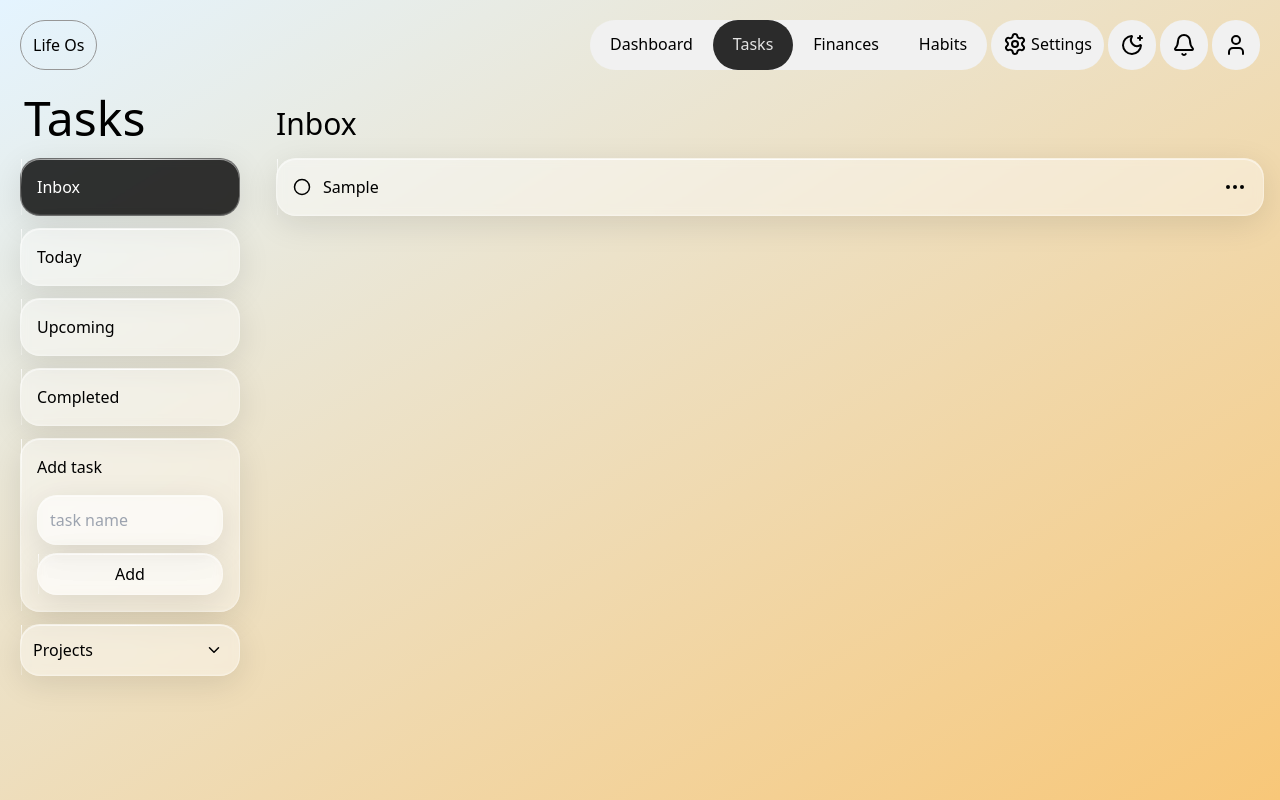
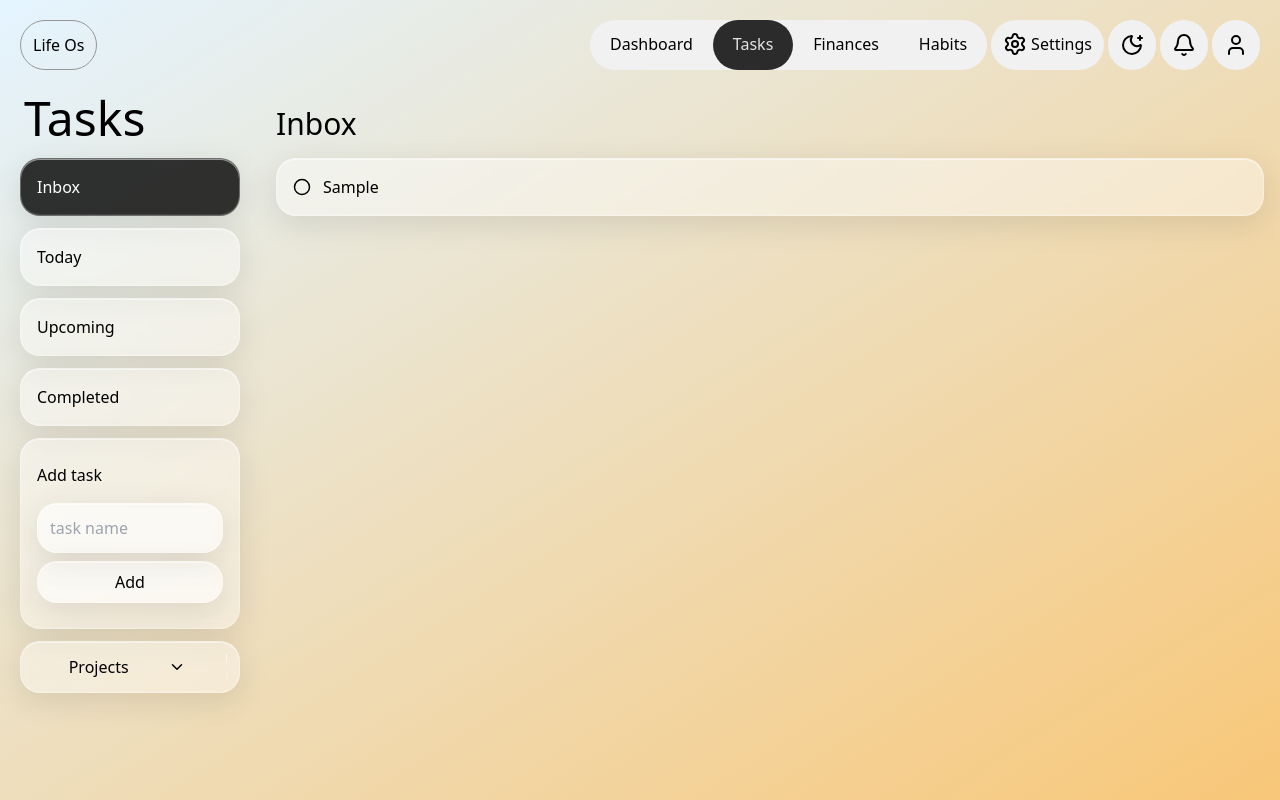
Before and after one commit to manas987/lifeOS, a React (Vite) app: page /tasks in a window 1280 px wide. Both pictures are taken after typing "Sample" into the empty fields and a click on the button "Add". Built offline with nearby package versions, Linux system fonts and the light colour scheme.

Commit message:
delete works now

```diff
--- a/package.json
+++ b/package.json
@@ -10,6 +10,8 @@
     "preview": "vite preview"
   },
   "dependencies": {
+    "@dnd-kit/core": "^6.3.1",
+    "@dnd-kit/sortable": "^10.0.0",
     "lucide-react": "^0.577.0",
     "react": "^19.2.0",
     "react-dom": "^19.2.0",
--- a/src/index.css
+++ b/src/index.css
@@ -12,13 +12,11 @@
     inset 0 1px 0 rgba(255, 255, 255, 0.5),
     inset 0 -1px 0 rgba(255, 255, 255, 0.1),
     inset 0 0 0px 0px rgba(255, 255, 255, 0);
-  position: relative;
   overflow: visible;
 }
 
 .glass-card::before {
   content: "";
-  position: absolute;
   top: 0;
   left: 0;
   right: 0;
@@ -33,7 +31,6 @@
 
 .glass-card::after {
   content: "";
-  position: absolute;
   top: 0;
   left: 0;
   width: 1px;
--- a/src/pages/tasks/taskcompleted.tsx
+++ b/src/pages/tasks/taskcompleted.tsx
@@ -2,7 +2,7 @@ import { useOutletContext } from "react-router-dom";
 import { Tasklayout } from "./taskitem";
 
 export function Completed() {
-  const { taskslist, toggletask } = useOutletContext<any>();
+  const { taskslist, toggletask, open, setOpen, deleteTask }= useOutletContext<any>();
   const completedTasks = taskslist.filter((task: any) => task.completed);
   return (
     <div>
@@ -15,6 +15,9 @@ export function Completed() {
             title={task.title}
             completed={task.completed}
             onClick={() => toggletask(task.id)}
+            isOpen={open === task.id}
+            onToggle={() => setOpen(open === task.id ? null : task.id)}
+            onDelete={() => deleteTask(task.id)}
           />
         ))}
       </div>
--- a/src/pages/tasks/taskinbox.tsx
+++ b/src/pages/tasks/taskinbox.tsx
@@ -2,7 +2,8 @@ import { useOutletContext } from "react-router-dom";
 import { Tasklayout } from "./taskitem";
 
 export function Inbox() {
-  const { taskslist, toggletask } = useOutletContext<any>();
+  const { taskslist, toggletask, open, setOpen, deleteTask } =
+    useOutletContext<any>();
 
   const inboxtask = taskslist.filter((task: any) => !task.completed);
 
@@ -16,6 +17,9 @@ export function Inbox() {
             title={task.title}
             completed={task.completed}
             onClick={() => toggletask(task.id)}
+            isOpen={open === task.id}
+            onToggle={() => setOpen(open === task.id ? null : task.id)}
+            onDelete={() => deleteTask(task.id)}
           />
         ))}
       </div>
--- a/src/pages/tasks/taskitem.tsx
+++ b/src/pages/tasks/taskitem.tsx
@@ -5,37 +5,56 @@ type TaskProps = {
   title: string;
   completed?: boolean;
   onClick?: () => void;
+  isOpen: boolean;
+  onToggle: () => void;
+  onDelete: () => void;
 };
-
-export function Tasklayout({ title, completed = false, onClick }: TaskProps) {
-  const [open, setOpen] = useState(false);
+export function Tasklayout({
+  title,
+  completed = false,
+  onClick,
+  isOpen,
+  onToggle,
+  onDelete,
+}: TaskProps) {
   return (
-    <div className="relative overflow-visible">
+    <div className="relative w-full group">
       <div
-        className={`glass-card p-4 flex justify-between gap-3 hover:!bg-white transition duration-150 overflow-visible ${
+        className={`glass-card w-full p-4 flex items-center justify-between hover:!bg-white/80 transition duration-150 ${
           completed ? "line-through opacity-60" : ""
         }`}>
-        <button onClick={onClick} className="flex gap-3 items-center">
+        <button
+          onClick={onClick}
+          className="flex items-center gap-3 w-full text-left">
           {completed ? <CheckCircle2 size={18} /> : <Circle size={18} />}
-          {title}
+          <span className="truncate">{title}</span>
         </button>
         <button
           onClick={(e) => {
             e.stopPropagation();
-            setOpen((prev) => !prev);
-          }}>
+            onToggle();
+          }}
+          className={`shrink-0 ml-2 transition-opacity duration-150 ${
+            isOpen ? "opacity-100" : "opacity-0 group-hover:opacity-100"
+          }`}>
           <Ellipsis />
         </button>
       </div>
-      {open && (
-        <div className="absoulte left-[80%] bottom-20 mt-2 w-36 z-50 glass-card p-2 flex flex-col gap-1">
+
+      {isOpen && (
+        <>
+          <div className="fixed inset-0 z-40" onClick={onToggle} />
+          <div className="absolute right-0 top-full mt-2 w-36 z-50 glass-card p-2 flex flex-col gap-1 shadow-lg rounded-xl">
             <button className="p-2 text-left hover:bg-white/40 rounded">
               Edit
             </button>
-          <button className="p-2 text-left hover:bg-white/40 rounded text-red-400">
+            <button
+              className="p-2 text-left hover:bg-white/40 rounded text-red-400"
+              onClick={onDelete}>
               Delete
             </button>
           </div>
+        </>
       )}
     </div>
   );
--- a/src/pages/tasks/tasks.tsx
+++ b/src/pages/tasks/tasks.tsx
@@ -3,6 +3,7 @@ import { Taskside } from "./tasksside";
 import { useEffect, useState } from "react";
 
 export function Tasks() {
+  const [open, setOpen] = useState<number | null>(null);
   type Tasktype = {
     id: number;
     title: string;
@@ -37,11 +38,17 @@ export function Tasks() {
     );
   }
 
+  function deleteTask(id: number) {
+    settasks((prev) => prev.filter((task) => task.id !== id));
+    setOpen(null);
+  }
   return (
     <div className="flex">
       <Taskside addtask={addtask} />
       <div className="flex-1 p-4 pl-9 overflow-visible">
-        <Outlet context={{ taskslist, toggletask }} />
+        <Outlet
+          context={{ taskslist, toggletask, open, setOpen, deleteTask }}
+        />
       </div>
     </div>
   );
--- a/src/pages/tasks/tasktoday.tsx
+++ b/src/pages/tasks/tasktoday.tsx
@@ -2,7 +2,7 @@ import { useOutletContext } from "react-router-dom";
 import { Tasklayout } from "./taskitem";
 
 export function Today() {
-  const { taskslist, toggletask } = useOutletContext<any>();
+  const { taskslist, toggletask, open, setOpen, deleteTask }= useOutletContext<any>();
   const today = new Date().toISOString().slice(0, 10);
   const todayTasks = taskslist.filter(
     (task: any) => task.createdAt === today && !task.completed,
@@ -18,6 +18,9 @@ export function Today() {
             title={task.title}
             completed={task.completed}
             onClick={() => toggletask(task.id)}
+            isOpen={open === task.id}
+            onToggle={() => setOpen(open === task.id ? null : task.id)}
+            onDelete={() => deleteTask(task.id)}
           />
         ))}
       </div>
--- a/src/pages/tasks/taskupcom.tsx
+++ b/src/pages/tasks/taskupcom.tsx
@@ -2,7 +2,8 @@ import { useOutletContext } from "react-router-dom";
 import { Tasklayout } from "./taskitem";
 
 export function Upcoming() {
-  const { taskslist, toggletask } = useOutletContext<any>();
+  const { taskslist, toggletask, open, setOpen, deleteTask } =
+    useOutletContext<any>();
   const today = new Date().toISOString().slice(0, 10);
   const upcomingtask = taskslist.filter(
     (task: any) => task.createdAt > today && !task.completed,
@@ -17,6 +18,9 @@ export function Upcoming() {
             title={task.title}
             completed={task.completed}
             onClick={() => toggletask(task.id)}
+            isOpen={open === task.id}
+            onToggle={() => setOpen(open === task.id ? null : task.id)}
+            onDelete={() => deleteTask(task.id)}
           />
         ))}
       </div>
```
Also changed, not shown: 1 other file (tests, documents, lock files or other folders). Lines whose indentation alone changed are shown as unchanged.
